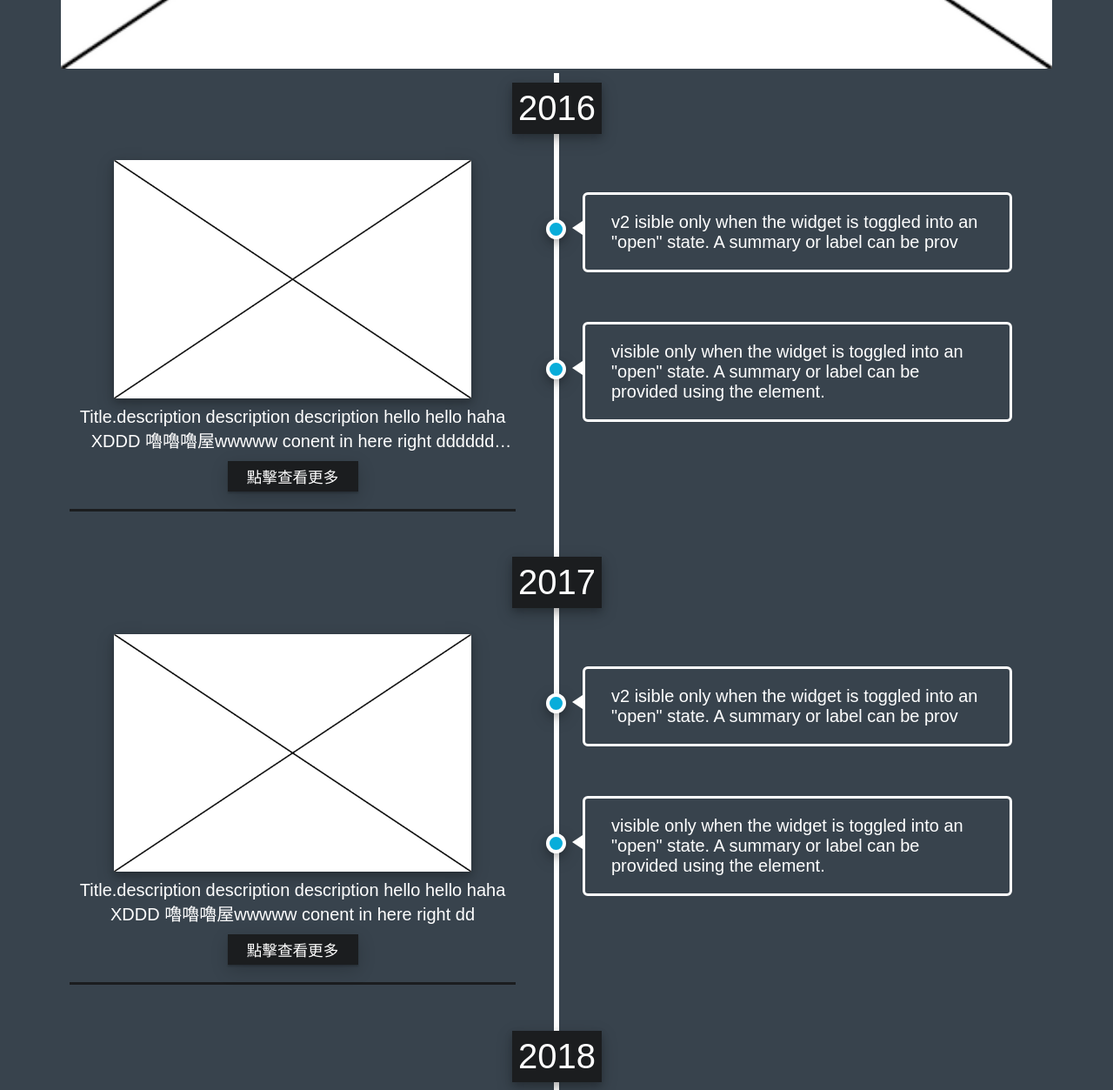
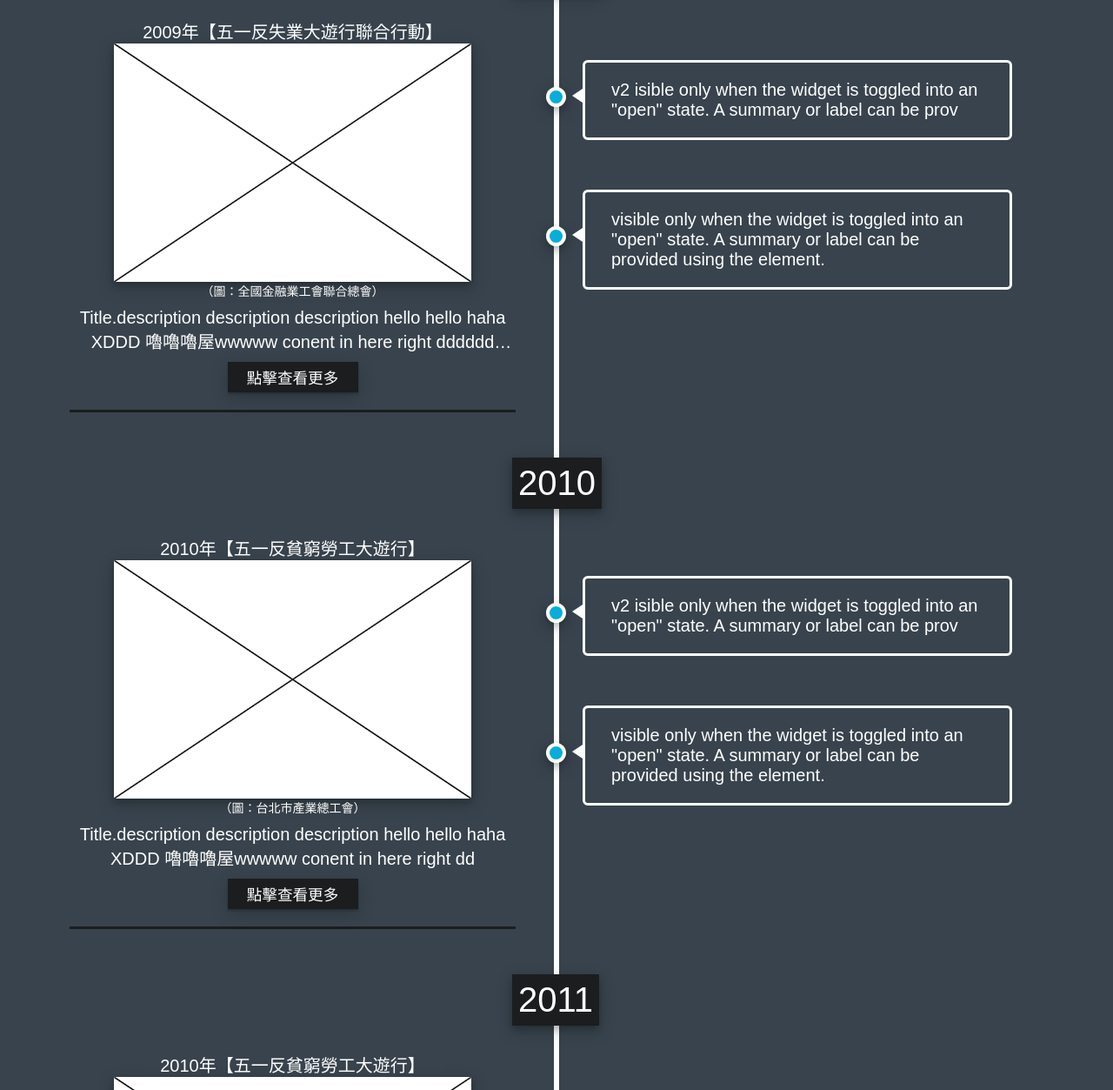
Before and after one commit to momokatw/labourday51.tw, a website: page docs/index.html in a window 1280 px wide. Shown: the part 681-1934 px from the top of the page at 87% size. Drawn offline with nearby package versions, Linux system fonts and the light colour scheme.

Commit message:
add picture's source, change banner & words

```diff
--- a/docs/index.html
+++ b/docs/index.html
@@ -12,17 +12,18 @@
 <body>
     <div class="row">
         <div class="banner">
-            <img src="./img/test_pic.png" alt="" width="100%">
+            <img src="./img/banner.png" alt="" width="100%">
         </div>
         <div class="timeline">
-            <span class="tags">2016</span>
-
+            <span class="tags">2009</span>
 
             <div class="content left">
 
                 <div class="lab">
+                    <span class="title">2009年【五一反失業大遊行聯合行動】</span>
                     <div class="pic">
                         <img src="./img/test_pic.png">
+                        <span class="source_pic">（圖：全國金融業工會聯合總會）</span>
                     </div>
                     <div class="desc">
                         <span class="ellipsis" id="text">Title.description description description hello
@@ -52,12 +53,14 @@
                 </div>
             </div>
 
-            <span class="tags">2017</span>
+            <span class="tags">2010</span>
             <div class="content left">
 
                 <div class="lab">
+                    <span class="title">2010年【五一反貧窮勞工大遊行】</span>
                     <div class="pic">
                         <img src="./img/test_pic.png">
+                        <span class="source_pic">（圖：台北市產業總工會）</span>
                     </div>
 
                     <div class="desc">
@@ -88,12 +91,14 @@
                 </div>
             </div>
 
-            <span class="tags">2018</span>
+            <span class="tags">2011</span>
             <div class="content left">
 
                 <div class="lab">
+                    <span class="title">2010年【五一反貧窮勞工大遊行】</span>
                     <div class="pic">
                         <img src="./img/test_pic.png">
+                        <span class="source_pic">（圖：台北市產業總工會）</span>
                     </div>
                     <div class="desc">
                         <span class="ellipsis" id="text">Title.description description description hello hello
@@ -123,12 +128,14 @@
                 </div>
             </div>
 
-            <span class="tags">2019</span>
+            <span class="tags">2012</span>
             <div class="content left">
 
                 <div class="lab">
+                    <span class="title">2010年【五一反貧窮勞工大遊行】</span>
                     <div class="pic">
                         <img src="./img/test_pic.png">
+                        <span class="source_pic">（圖：台北市產業總工會）</span>
                     </div>
                     <div class="desc">
                         <span class="ellipsis" id="text">Title.description description description hello hello
@@ -161,12 +168,14 @@
                 </div>
             </div>
 
-            <span class="tags">2020</span>
+            <span class="tags">2013</span>
             <div class="content left">
 
                 <div class="lab">
+                    <span class="title">2010年【五一反貧窮勞工大遊行】</span>
                     <div class="pic">
                         <img src="./img/test_pic.png">
+                        <span class="source_pic">（圖：台北市產業總工會）</span>
                     </div>
                     <div class="desc">
                         <span class="ellipsis" id="text">Title.description description description hello hello
--- a/style.sass
+++ b/style.sass
@@ -104,6 +104,7 @@ body
         vertical-align: middle
         display: block
         margin: auto
+        font-size: 14px
 
         img
             width: 100%
```
Also changed, not shown: index.html (+16 -7 lines), dist/style.css (added), dist/style.min.css (added), dist/style/style.min.css, docs/dist/style/style.min.css, docs/img/banner.png (added), img/banner.png (added), 1 other file.
